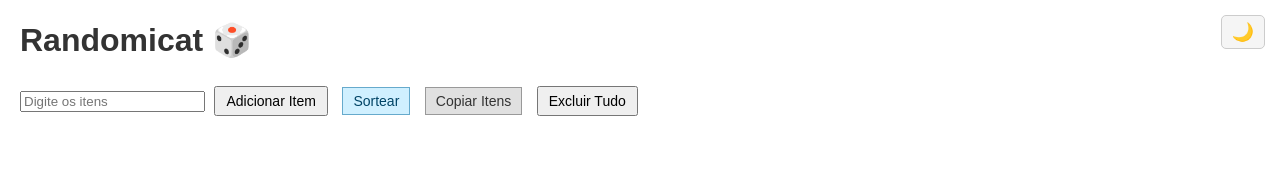
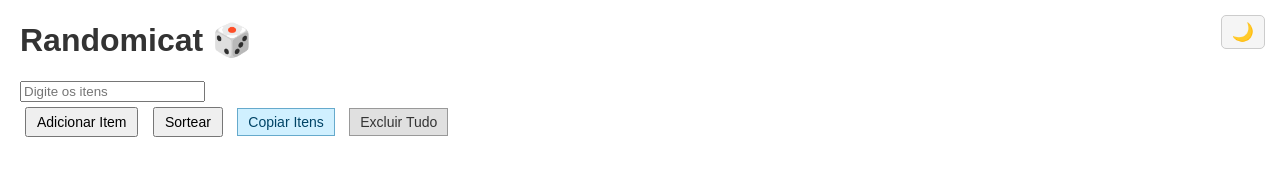
Before and after one commit to jonathaxs/randomicat, a plain HTML site: page index.html in a window 1280 px wide. Drawn offline with Linux system fonts and the light colour scheme.

Commit message:
Novas tags visuais  adicionadas

```diff
--- a/index.html
+++ b/index.html
@@ -6,10 +6,11 @@
   <title>Randomicat 🎲</title>
   <!-- <link rel="icon" href="favicon.ico" type="image/x-icon"> -->
   <link rel="stylesheet" href="style.css">
+  <link rel="stylesheet" href="https://fonts.googleapis.com/css2?family=Inter:wght@400;600&display=swap">
   <script src="script.js" defer></script> <!-- "defer" só executa o DOM depois do script -->
 </head>
 
-<body>
+<body class="container">
 
   <!-- Botão para mudar o tema escuro ou claro-->
   <button id="troca-tema" class="troca-tema">🌙</button>
@@ -18,13 +19,12 @@
 
   <input type="text" id="item" placeholder="Digite os itens">
 
-  <button onclick="adicionaItem()">Adicionar Item</button>
-
-  <button onclick="sortear()">Sortear</button>
-
-  <button onclick="copiarLista()">Copiar Itens</button>
-
-  <button onclick="excluirTudo()">Excluir Tudo</button>
+  <div class="grupo-de-botoes">
+    <button onclick="adicionaItem()">Adicionar Item</button>
+    <button onclick="sortear()">Sortear</button>
+    <button onclick="copiarLista()">Copiar Itens</button>
+    <button onclick="excluirTudo()">Excluir Tudo</button>
+  </div>
 
    <!-- Mensagem de erro, inicialmente escondida, aparece quando duplicados são encontrados -->
   <div id="aviso-de-duplicados" class="aviso-de-duplicados" style="display: none;">
```
